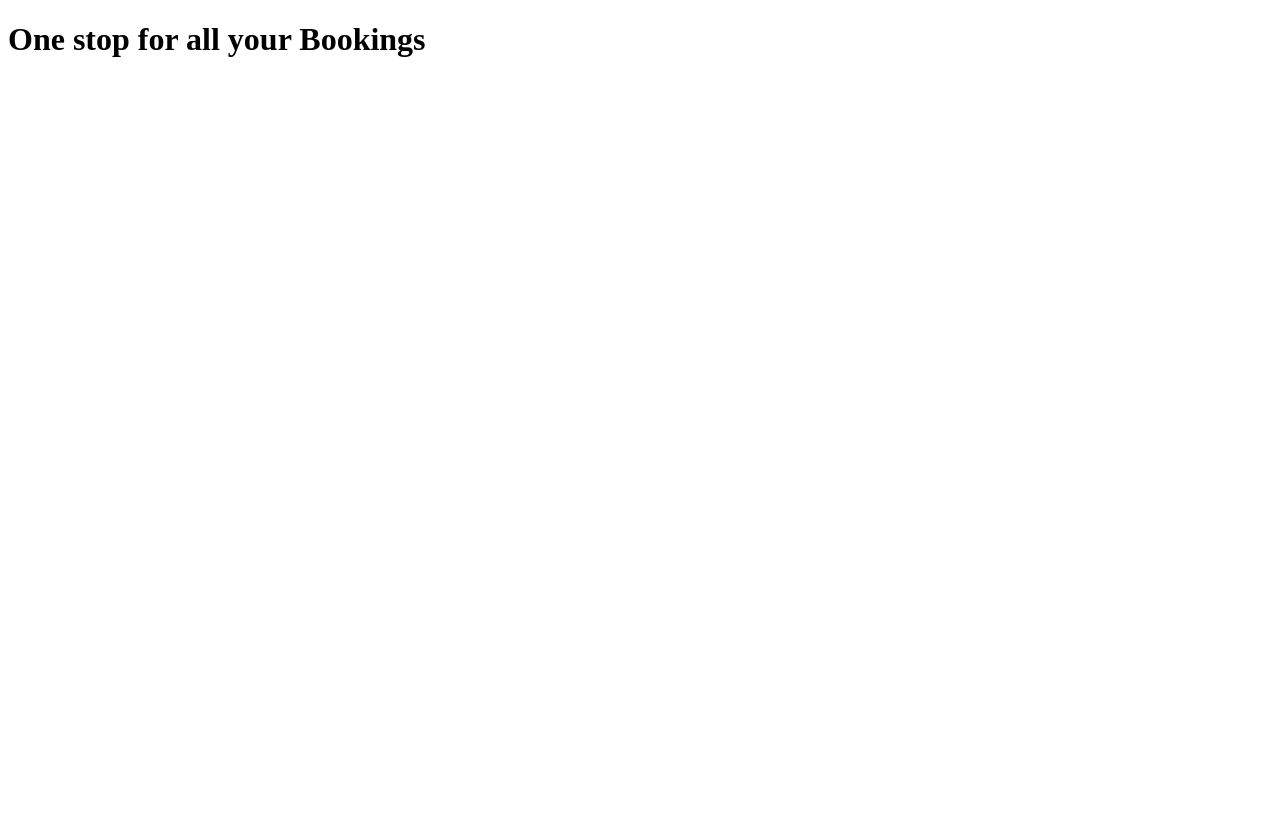
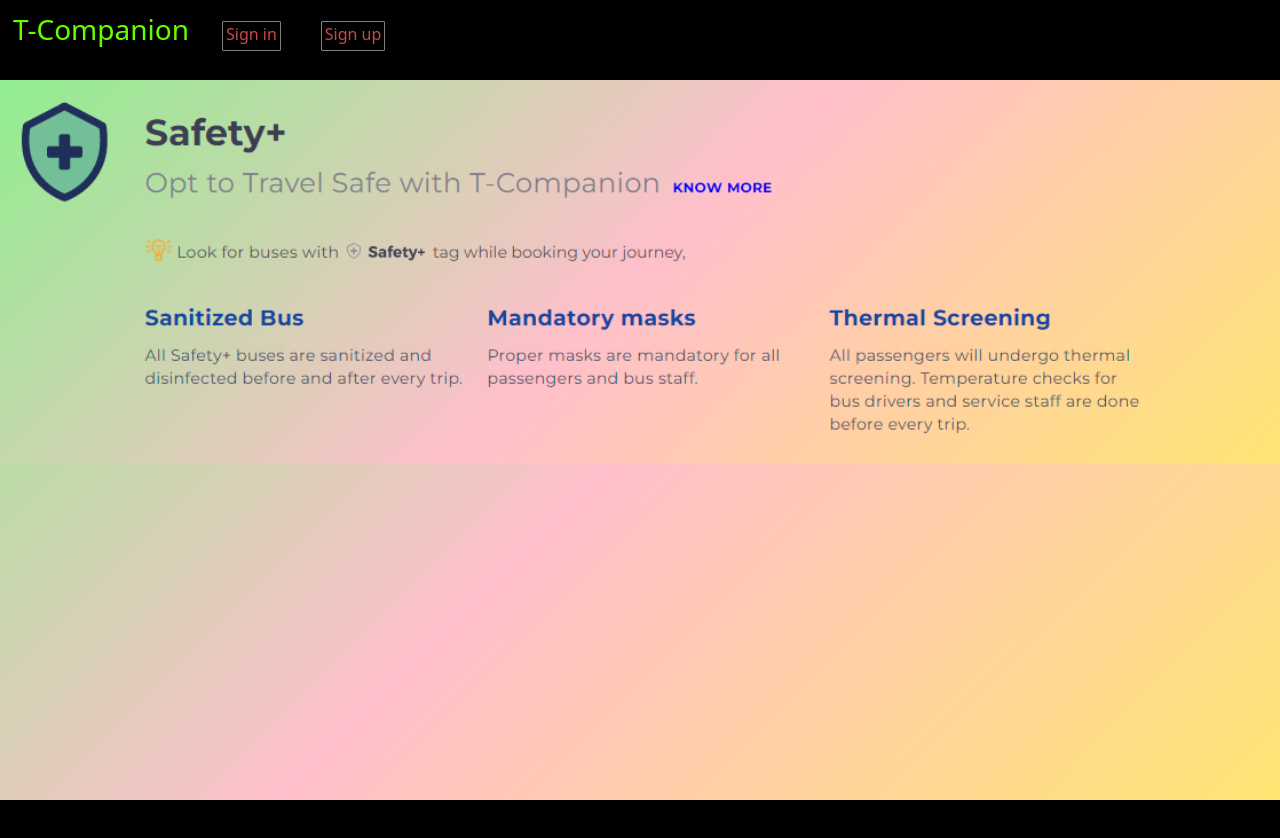
Before and after one commit to kanthalaHarivardhanReddy/bus-reservation-system, a React (Create React App) app: page / in a window 1280 px wide. Shown: the top 838 px of the page. Before the commit the page ends 800 px from the top, so only its background shows below. Built offline with nearby package versions, Linux system fonts and the light colour scheme.

Commit message:
login and home page

```diff
--- a/public/index.html
+++ b/public/index.html
@@ -1,20 +1,25 @@
 <!DOCTYPE html>
 <html lang="en">
+
 <head>
   <meta charset="utf-8" />
   <link rel="icon" href="%PUBLIC_URL%/favicon.ico" />
   <meta name="viewport" content="width=device-width, initial-scale=1" />
   <meta name="theme-color" content="#000000" />
-    <meta
-      name="description"
-      content="Web site created using create-react-app"
-    />
+  <meta name="description" content="Web site created using create-react-app" />
   <link rel="apple-touch-icon" href="%PUBLIC_URL%/logo192.png" />
   <link rel="manifest" href="%PUBLIC_URL%/manifest.json" />
+  <link href="https://cdn.jsdelivr.net/npm/bootstrap@5.1.3/dist/css/bootstrap.min.css" rel="stylesheet"
+    integrity="sha384-1BmE4kWBq78iYhFldvKuhfTAU6auU8tT94WrHftjDbrCEXSU1oBoqyl2QvZ6jIW3" crossorigin="anonymous">
   <title>React App</title>
 </head>
+
 <body>
+  <script src="https://cdn.jsdelivr.net/npm/bootstrap@5.1.3/dist/js/bootstrap.bundle.min.js"
+    integrity="sha384-ka7Sk0Gln4gmtz2MlQnikT1wXgYsOg+OMhuP+IlRH9sENBO0LRn5q+8nbTov4+1p"
+    crossorigin="anonymous"></script>
   <noscript>You need to enable JavaScript to run this app.</noscript>
   <div id="root"></div>
 </body>
+
 </html>
--- a/src/App.jsx
+++ b/src/App.jsx
@@ -1,6 +1,6 @@
 import React from "react";
 import Home from "./Home";
-
+import Signin from "./Signin";
 const App = ()=>{
     return (
         <>
--- /dev/null
+++ b/src/Home.css
@@ -0,0 +1,18 @@
+*{
+    margin: 0;
+    padding: 0;
+
+}
+.BodyCont{
+    background: linear-gradient(135deg, lightgreen, pink, rgb(255,229,115));
+    height: 90vh;
+}
+.FootCont{
+    height: 10vh;
+    background-color: black;
+}
+img{
+    margin:auto;
+    width: 100vw;
+
+}
--- a/src/Home.jsx
+++ b/src/Home.jsx
@@ -1,9 +1,20 @@
 import React from "react";
+import "./Home.css"
+import Tcomp from "./T-comp.png"
+import NavBar from "./NavBar"
 const Home = ()=>{
     return (
         <>
 
-            <h1>One stop for all your Bookings</h1>
+           <NavBar/>
+            <div className="BodyCont">
+                <img className="image" src={Tcomp}></img>
+
+            </div>
+            <footer className = "FootCont">
+
+            </footer>
+
 
         </>
     )
--- /dev/null
+++ b/src/NavBar.css
@@ -0,0 +1,42 @@
+*{
+    margin: 0;
+    padding: 0;
+}
+.NavContainer{
+    diplay: inline-block;
+    background-color: black;
+    height: 10vh;
+}
+#one{
+    display:inline-block;
+}
+#two{
+    display:inline-block;
+}
+#three{
+    display:inline-block;
+}
+.Name{
+    display: inline-block;
+    padding:13px;
+    color:rgb(250, 134, 134);
+    text-decoration: none;
+}
+.Name:hover{
+    color: rgb(102, 255, 0);
+}
+
+.Button{
+    display:inline-block;
+    color:rgb(201, 74, 74);
+    text-decoration:none;
+    padding:0px 3px;
+    margin: 20px;
+    border: 1px solid grey;
+    height:30px;
+    border-radius:1px;
+}
+.Button:hover{
+    border-bottom: 3px solid red;
+    transition:0.1s;
+}
--- /dev/null
+++ b/src/NavBar.jsx
@@ -0,0 +1,23 @@
+import React from "react";
+import "./NavBar.css"
+const NavBar= () =>{
+return(
+    <>
+    <nav>
+                <div class = "NavContainer">
+                    <div id="one">
+                    <a class="Name" href="App.jsx"><h3>T-Companion</h3></a>
+                    </div>
+                    <div id = "two">
+                        <a class="Button" href="Signin.jsx"><p>Sign in</p></a>
+                    </div>
+                    <div id = "three">
+                        <a class="Button" href="RegistrationPage.jsx"><p>Sign up</p></a>
+                    </div>
+                </div>
+
+            </nav>
+    </>
+)
+}
+export default NavBar;
--- /dev/null
+++ b/src/Signin.jsx
@@ -0,0 +1,21 @@
+import React from "react";
+import NavBar from "./NavBar";
+const Signin = ()=>{
+    return(
+        <>
+            <NavBar/>
+
+            <div className="MainCont">
+                <h2>Login page</h2>
+                <div class = "box">
+                    Email<input type="email" value = "abc@xyz.com" name = "email"></input>
+                </div>
+                <div>
+                    Password<input type="password" name = "pwd"></input>
+                </div>
+            </div>
+
+        </>
+    )
+}
+export default Signin;
```
Also changed, not shown: src/T-comp.png (added). Lines whose indentation alone changed are shown as unchanged.
